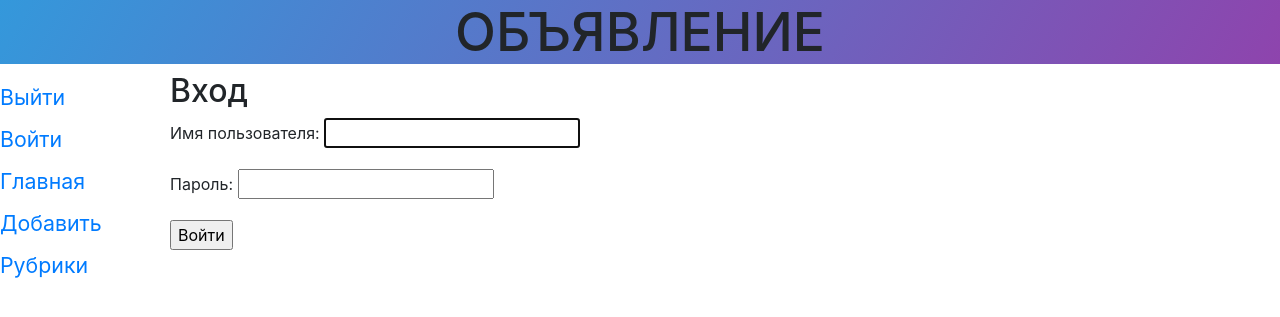
After one commit to StuartJr/Python-Django-2.1, a Django app: page /storys/accounts/login/ in a window 1280 px wide. The commit adds this page. Shown: the top 317 px of the page. Run offline with Django 3.2, Linux system fonts and the light colour scheme; some libraries are stand-ins or nearby versions.

Commit message:
Added Login and Logout

```diff
--- a/myfirst/settings.py
+++ b/myfirst/settings.py
@@ -49,6 +49,8 @@ MIDDLEWARE = [
     'django.contrib.messages.middleware.MessageMiddleware',
     'django.middleware.clickjacking.XFrameOptionsMiddleware',
 ]
+
+LOGIN_REDIRECT_URL = 'index'
 
 ROOT_URLCONF = 'myfirst.urls'
 
--- a/storys/templates/layout/basic.html
+++ b/storys/templates/layout/basic.html
@@ -12,6 +12,8 @@
 		<h1>Объявление</h1>
 	</header>
 	<nav>
+		<a href="{% url 'logout'%}">Выйти</a>
+		<a href="{% url 'login'%}">Войти</a>
 		<a href="{% url 'index'%}">Главная</a>
 		<a href="{%url 'add'%}">Добавить</a>
 		<a href="{% url 'rubrics'%}">Рубрики</a>
--- /dev/null
+++ b/storys/templates/registration/login.html
@@ -0,0 +1,17 @@
+{% extends 'layout/basic.html'%}
+
+{% block title%} Вход {%endblock%}
+
+{%block content%}
+<h2>Вход</h2>
+{% if user.is_authenticated %}
+<p>Вы уже выполнили вход.</p>
+{% else %}
+<form method="post">
+	{%csrf_token%}
+	{{form.as_p}}
+	<input type="hidden" name = "next" value="{{next}}">
+	<input type="submit" value="Войти">
+</form>
+{%endif%}
+{%endblock%}
--- a/storys/urls.py
+++ b/storys/urls.py
@@ -1,4 +1,5 @@
 from django.urls import path
+from django.contrib.auth.views import LoginView, LogoutView
 from .views import rubrics, bbs
 from .views import StorysIndexView, StoryByRubricView
 from .views import StoryCreateView, StoryEditView, StoryDeleteView
@@ -7,6 +8,8 @@ from .views import StoryArchiveYear, StoryArchiveMounth, index, editet, delete
 
 
 urlpatterns = [
+	path('accounts/logout/', LogoutView.as_view(next_page='index'), name = 'logout'),
+	path('accounts/login/', LoginView.as_view(), name = 'login'),
 	path('bbs/<int:rubric_id>/', bbs, name = 'bbs'),
 	path('rubrics/', rubrics, name='rubrics' ),
 	path('detail/<int:pk>/', StoryDetailView.as_view(), name = 'detail'),
```
Also changed, not shown: storys/templates/registration/logged_out.html (added, +15 -0 lines), db.sqlite3.
